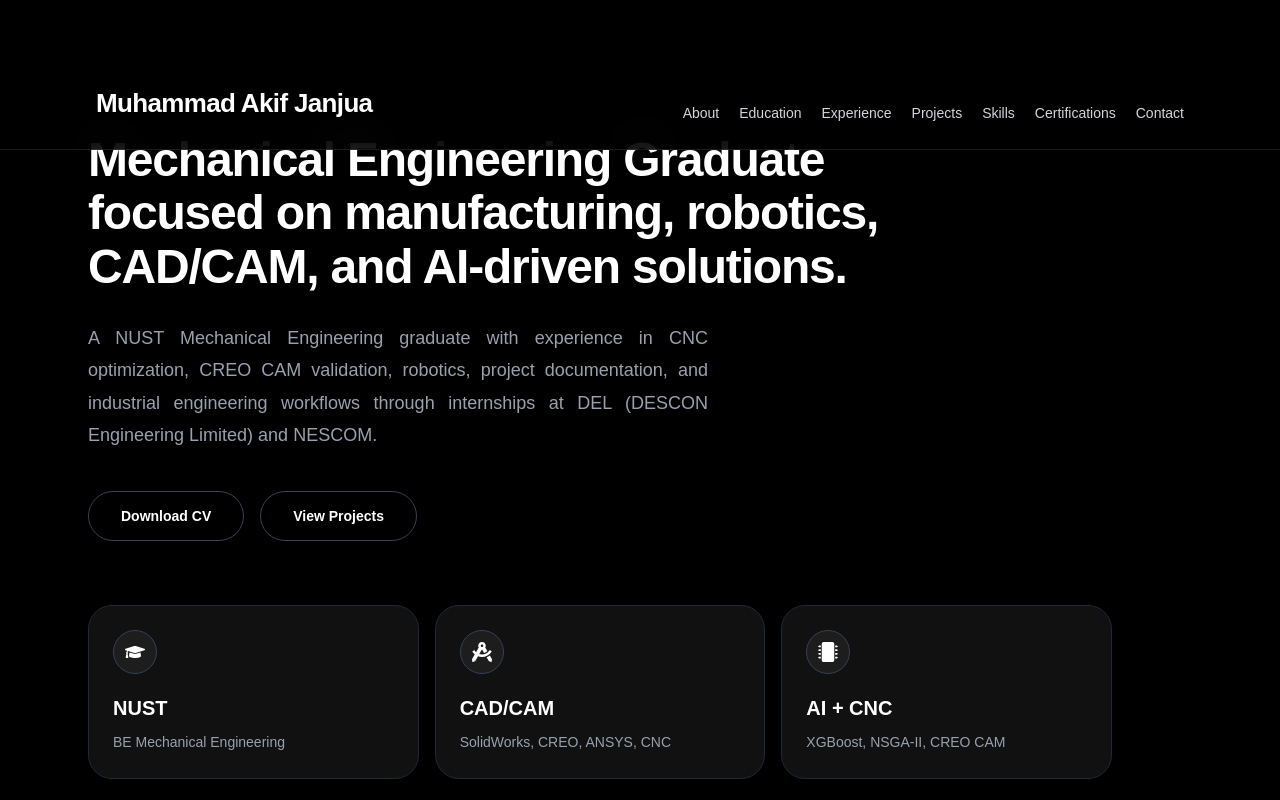
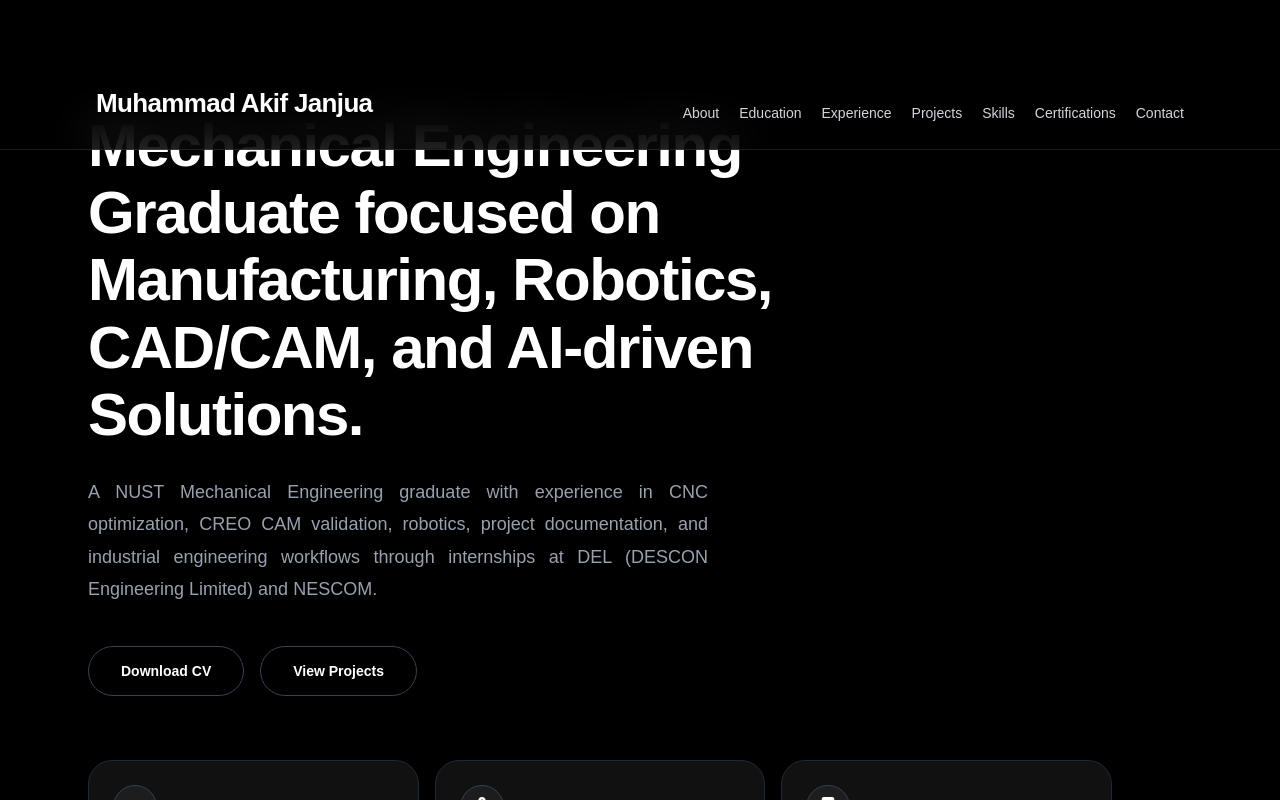
Before and after one commit to akifjanjua/akif-portfolio, a Next.js app: page / in a window 1280 px wide. Shown: the top 800 px of the page. Built offline with nearby package versions, Linux system fonts and the light colour scheme.

Commit message:
Improve mobile hero heading

```diff
--- a/src/app/page.js
+++ b/src/app/page.js
@@ -112,10 +112,16 @@ const navLift = isMobile ? 4 * (1 - scrollProgress) : 10 * (1 - scrollProgress);
 </header>
       {/* Hero Section */}
 <section className="mx-auto flex min-h-screen max-w-6xl flex-col justify-center px-6 pt-[170px] md:pt-28">
-  <h1 className="max-w-4xl text-4xl font-bold leading-[1.12] tracking-tight text-white md:text-5xl lg:text-5xl">
-    Mechanical Engineering Graduate focused on manufacturing, robotics, CAD/CAM,
-    and AI-driven solutions.
-  </h1>
+  <h1 className="max-w-4xl text-[26px] font-bold leading-[1.12] tracking-tight text-white sm:text-4xl md:text-5xl lg:text-6xl">
+  <span className="block md:hidden">
+    Mechanical Engineering Graduate focused on CAD/CAM, Robotics, and AI.
+  </span>
+
+  <span className="hidden md:block">
+    Mechanical Engineering Graduate focused on Manufacturing, Robotics, CAD/CAM,
+    and AI-driven Solutions.
+  </span>
+</h1>
 
   <p className="copy-text mt-7 max-w-[620px] text-base leading-[1.8] text-gray-400 md:text-lg">
     A NUST Mechanical Engineering graduate with experience in CNC optimization,
```
